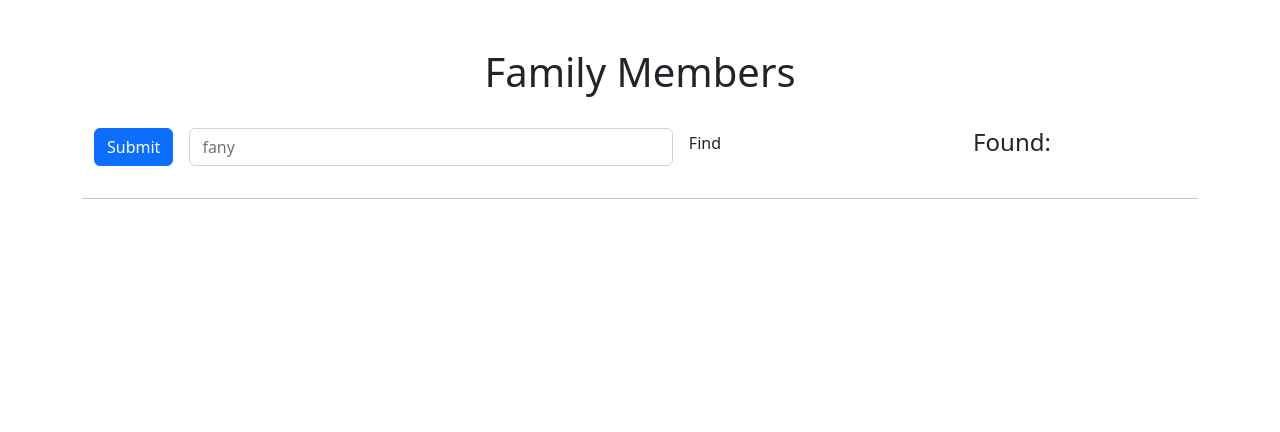
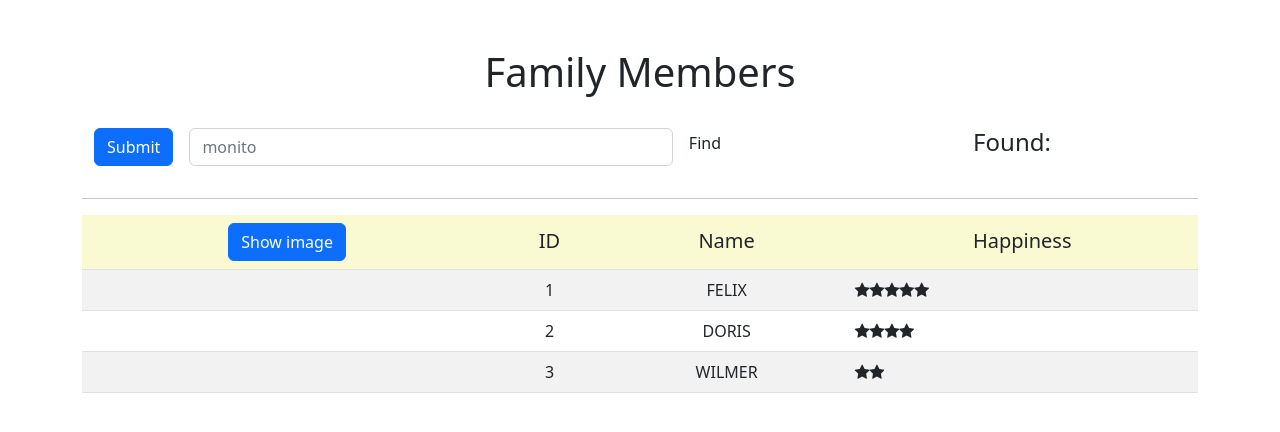
Before and after one commit to wilmer88/lafam, an Angular app in the folder client/: page / in a window 1280 px wide. Shown: the top 432 px of the page. Built offline with nearby package versions, Linux system fonts and the light colour scheme.

Commit message:
styled main page

```diff
--- a/client/package.json
+++ b/client/package.json
@@ -12,7 +12,7 @@
     "test": "ng test"
   },
   "static": {
-    "root": "build/",
+    "root": "dist/",
     "clean_urls": true,
     "routes": {
       "/**": "index.html"
--- a/client/src/app/shared/star.component.css
+++ b/client/src/app/shared/star.component.css
@@ -4,3 +4,6 @@
   div {
     cursor: pointer;
   }
+  .star1 {
+
+  }
--- a/client/src/app/shared/star.component.html
+++ b/client/src/app/shared/star.component.html
@@ -1,9 +1,11 @@
-<div class="crop"
+
+<div class="float-end"class="crop"
+
      [style.width.px]="cropWidth"
      [title]="rating"
      (click)="onClick()">
+     <div style="width: 75px;">
 
-  <div style="width: 75px">
     <span class="fa fa-star"></span>
     <span class="fa fa-star"></span>
     <span class="fa fa-star"></span>
--- a/client/src/app/usersList/userList.component.css
+++ b/client/src/app/usersList/userList.component.css
@@ -1,3 +1,6 @@
 thead {
     background-color: lightgoldenrodyellow;
 }
+#happy{
+    margin-left: 80%;
+}
--- a/client/src/app/usersList/usersList.component.html
+++ b/client/src/app/usersList/usersList.component.html
@@ -15,9 +15,8 @@
         <input
           type="text"
           class="form-control"
-          ID="exampleFormControlInput1"
-          placeholder="fany"
-          [(ngModel)]="listFilter"
+          placeholder="monito"
+          [(ngModel)]='listFilter'
         />
         <label for="exampleInputPassword1" class="form-label">Find</label>
       </div>
@@ -31,8 +30,9 @@
     </div>
   </div>
 </div>
+<hr />
 
-<hr />
+
 
   <div class="table-responsive">
     <table class="table table-striped"
@@ -44,30 +44,42 @@
               {{ showImage ? "Hide" : "Show" }} image
             </button>
           </th>
-          <th><h4>ID</h4></th>
-          <th><h4>Name</h4></th>
-          <th><h4>Happiness</h4></th>
+          <th><h5>ID</h5></th>
+          <th><h5>Name</h5></th>
+          <th ><h5>Happiness</h5></th>
+          <!-- <th ><h4>*</h4></th>
+          <th ><h4>*</h4></th> -->
+
+
+
+
         </tr>
       </thead>
       <tbody>
-        <tr *ngfor='let member of jfammembers'>
-        <!-- <tr> -->
+        <tr *ngFor='let member of filterMembers'>
 
-          <td></td>
-          <!-- <tr> -->
+          <td>
+                    <img
+                    *ngIf="showImage"
+                    [src]="member.Urlstr"
+                    [title]="member.Firstname"
+                    [style.width.px]="imageWidth"/>
+          </td>
+          <!-- <td>{{this.jfammembers.id | currency: "USD" : "symbol" : "1.2-2" }}</td> -->
+          <td>{{member.ID}}</td>
+          <td>{{member.Firstname | uppercase}}</td>
 
-          <!-- <td>
-                                <img
-                                *ngIf="showImage"
-                                [src]="this.jfammembers.Urlstr"
-                                [title]="this.jfammembers.Firstname"
-                                [style.width.px]="imageWidth">
-                      </td> -->
-          <!-- <td>{{this.member.id | currency: "USD" : "symbol" : "1.2-2" }}</td> -->
-          <!-- <td>{{this.jfammembers.ID}}</td> -->
-          <!-- <td>{{this.jfammembers.Firstname | uppercase}}</td> -->
-          <!-- <td> <happy-stars [rating]={this.jfammembers.Happiness} -->
-          <!-- (ratingClicked)="onRatingClicked($event)"></happy-stars> </td>  -->
+
+
+            <td > <happy-stars [rating]='member.Happiness'></happy-stars> </td>
+
+          <!-- <td></td> -->
+
+
+          <!-- <td> <happy-stars [rating]={this.member.Happiness}
+           (ratingClicked)="onRatingClicked($event)"></happy-stars> </td>  -->
+
+           <!-- <td> <happy-stars></happy-stars> </td>  -->
         </tr>
       </tbody>
     </table>
--- a/client/src/app/usersList/usersList.component.ts
+++ b/client/src/app/usersList/usersList.component.ts
@@ -1,36 +1,19 @@
-import { Component, OnDestroy, OnInit } from '@angular/core';
+import { Component, isStandalone, OnDestroy, OnInit } from '@angular/core';
 import { Subscription } from 'rxjs';
 import { Ifammembers } from './Imembers';
 import { UserService } from './user.service';
+import { CommonModule } from '@angular/common';
+import { BrowserModule } from '@angular/platform-browser';
 
-@Component({
+ @Component({
+
   selector: 'coat-users',
   templateUrl: './usersList.component.html',
   styleUrls: ['./userList.component.css']
 })
-export class UsersTable implements OnDestroy {
-  jfammembers:any[]= [
-    // {
-    //    "ID":1,
-    // "Firstname": "felix",
-    // "Happiness": 5,
-    // "Urlstr": "assets/images/wilmer.jpg"
-    // },
+export class UsersTable implements OnInit {
 
-    // {
-    //     "ID":2,
-    //  "Firstname": "doris",
-    //  "Happiness": 4,
-    //  "Urlstr": "assets/images/wilmer.jpg"
-    //  },
 
-    //  {
-    //     "ID":3,
-    //  "Firstname": "wilmer",
-    //  "Happiness": 2,
-    //  "Urlstr": "assets/images/wilmer.jpg"
-    //  },
-]
 
 
   cardTitle: string = "Family Members";
@@ -39,28 +22,51 @@ export class UsersTable implements OnDestroy {
   showImage = false;
   errorMessage: string = '';
   sub!: Subscription;
+  // listFilters1: string = 'cart';
+
   private _listFilter: string = '';
 
   get listFilter(): string {
     return this._listFilter;
-  }
+  };
 
   set listFilter(value: string) {
     this._listFilter = value;
     console.log("in setter: ", value);
+    // this.filterMembers = this.performFilter(value);
     this.filterMembers = this.performFilter(value);
-  }
+  };
 
   filterMembers: Ifammembers[] = [];
-  fammembers: Ifammembers[] = [];
+  jfammembers:Ifammembers[]= [
+    {
+       "ID":1,
+    "Firstname": "felix",
+    "Happiness": 5,
+    "Urlstr": "assets/images/wilmer.jpg"
+    },
 
-  constructor(private userService: UserService) { }
+    {
+        "ID":2,
+     "Firstname": "doris",
+     "Happiness": 4,
+     "Urlstr": "assets/images/wilmer.jpg"
+     },
+
+     {
+        "ID":3,
+     "Firstname": "wilmer",
+     "Happiness": 2,
+     "Urlstr": "assets/images/wilmer.jpg"
+     },
+]
+
+  // constructor(private userService: UserService) { }
 
   performFilter(filterBy: string): Ifammembers[] {
     filterBy = filterBy.toLowerCase();
-    return this.fammembers.filter((member: Ifammembers) =>
-      member.Firstname.toLocaleLowerCase().includes(filterBy)
-    );
+    return this.jfammembers.filter((member: Ifammembers) =>
+      member.Firstname.toLocaleLowerCase().includes(filterBy));
   }
 
   // fam: string = "members";
@@ -69,21 +75,24 @@ export class UsersTable implements OnDestroy {
     this.showImage = !this.showImage;
   }
 
-  // ngOnInit(): void {
-  //   this.sub = this.userService.getUsers().subscribe({
-  //     next: (mem) => {
-  //       this.fammembers = mem;
-  //       this.filterMembers = this.fammembers;
-  //     },
-  //     error: (err) => (this.errorMessage = err),
-  //   });
+  ngOnInit(): void {
+    console.log("In OnInit")
+    this.listFilter=""
+    // this.sub = this.userService.getUsers().subscribe({
+    //   next: (mem) => {
+    //     this.fammembers = mem;
+    //     this.filterMembers = this.fammembers;
+    //   },
+    //   error: (err) => (this.errorMessage = err),
+    // });
+  }
+
+  // ngOnDestroy(): void {
+  //   this.sub.unsubscribe();
   // }
-
-  ngOnDestroy(): void {
-    this.sub.unsubscribe();
-  }
 
   onRatingClicked(message: string): void {
     this.cardTitle = "product list: " + message;
   }
+
 }
```
Also changed, not shown: 2 other files (tests, documents, lock files or other folders).
